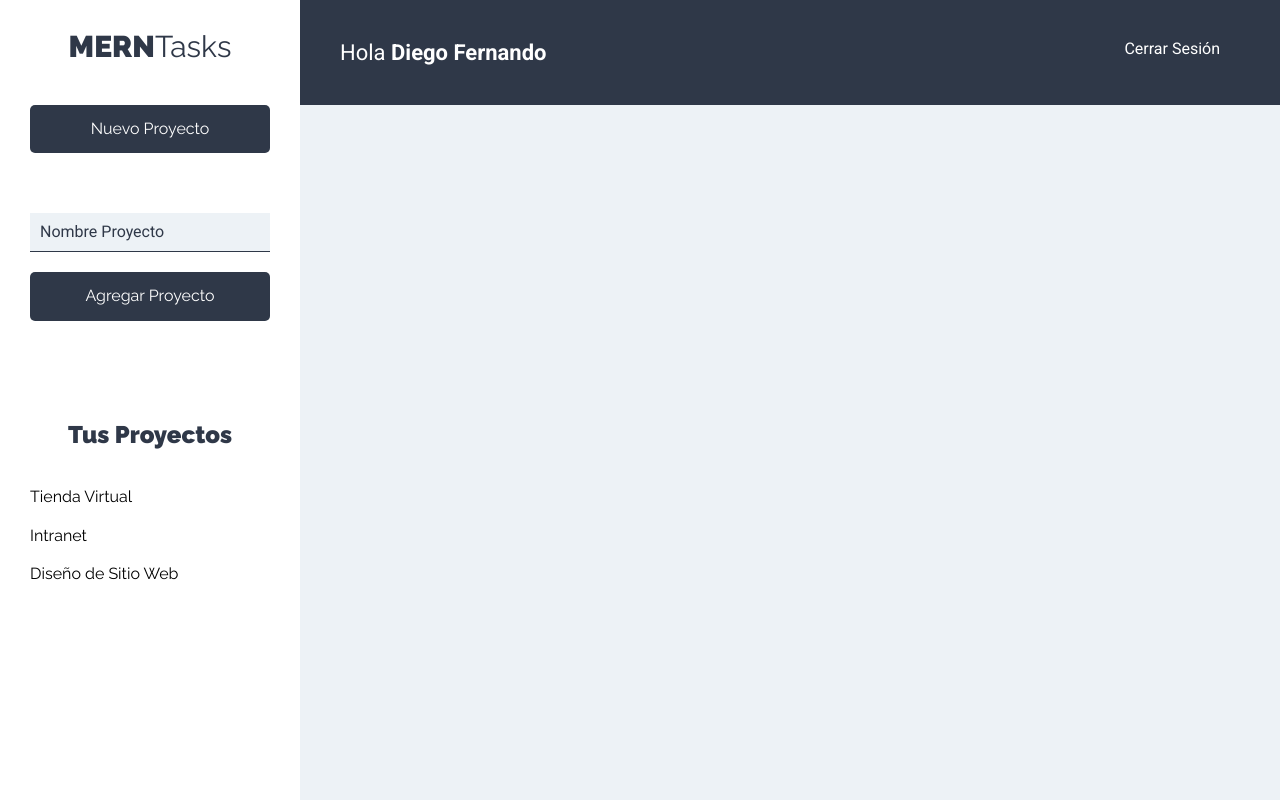
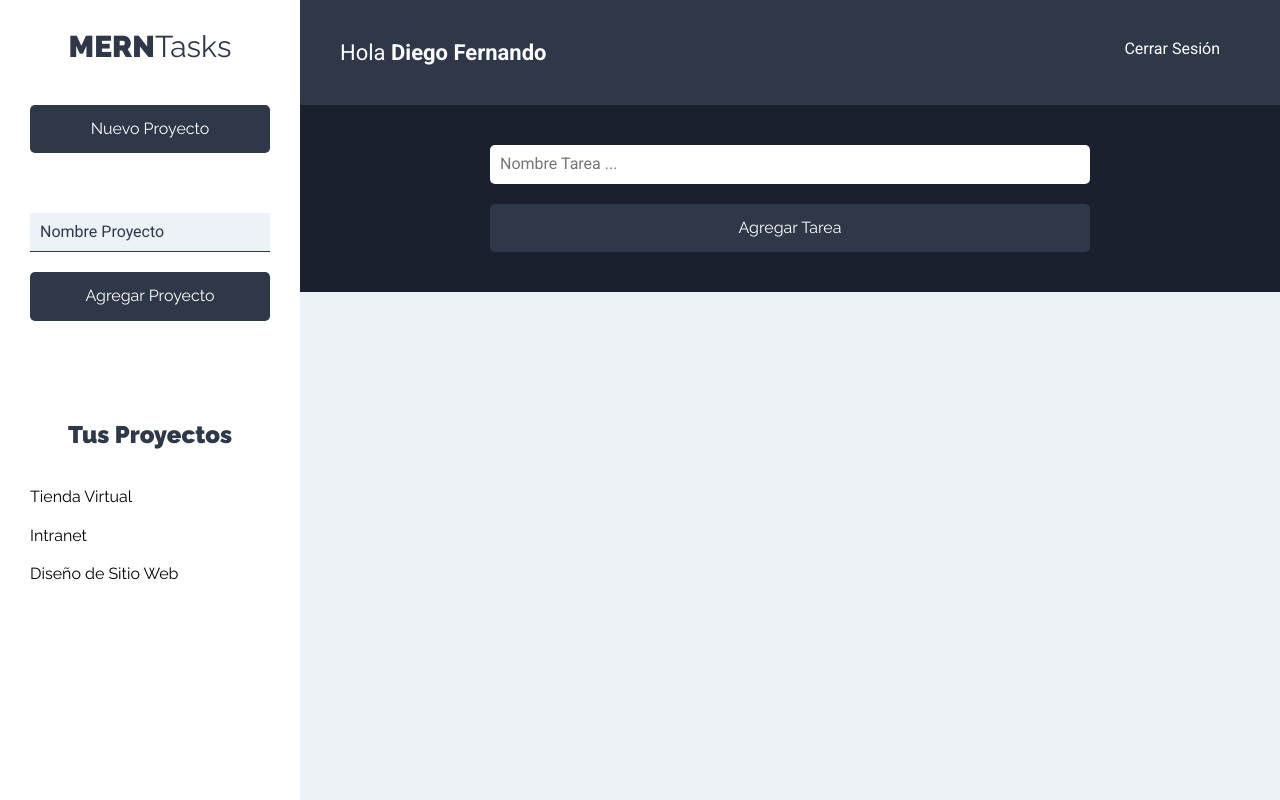
Before and after one commit to dfldiego/mern-UpTask, a React (Create React App) app in the folder cliente/: page /proyectos in a window 1280 px wide. Built offline with nearby package versions, Linux system fonts and the light colour scheme.

Commit message:
CLIENTE. Creando la página de Proyectos. parte6. creando el formulario para crear tareas. creando componentes FormTarea, ListadoTareas, Tarea.

```diff
--- a/cliente/src/components/proyectos/Proyectos.jsx
+++ b/cliente/src/components/proyectos/Proyectos.jsx
@@ -1,6 +1,7 @@
 import React from 'react';
 import Sidebar from '../layout/Sidebar';
 import Barra from '../layout/Barra';
+import FormTarea from '../tareas/FormTarea';
 
 const Proyectos = () => {
     return (
@@ -10,6 +11,7 @@
                 <div className="seccion-principal">
                     <Barra />
                     <main>
+                        <FormTarea />
                         <div className="contenedor-tareas">
 
                         </div>
--- /dev/null
+++ b/cliente/src/components/tareas/FormTarea.jsx
@@ -0,0 +1,28 @@
+import React from 'react';
+
+
+const FormTarea = () => {
+    return (
+        <div className="formulario">
+            <form>
+                <div className="contenedor-input">
+                    <input
+                        type="text"
+                        className="input-text"
+                        placeholder="Nombre Tarea ..."
+                        name="nombre"
+                    />
+                </div>
+                <div className="contenedor-input">
+                    <input
+                        type="submit"
+                        className="btn btn-primario btn-submit btn-block"
+                        value="Agregar Tarea"
+                    />
+                </div>
+            </form>
+        </div>
+    )
+}
+
+export default FormTarea
```
Also changed, not shown: cliente/src/components/tareas/ListadoTareas.jsx (added), cliente/src/components/tareas/Tarea.jsx (added).
